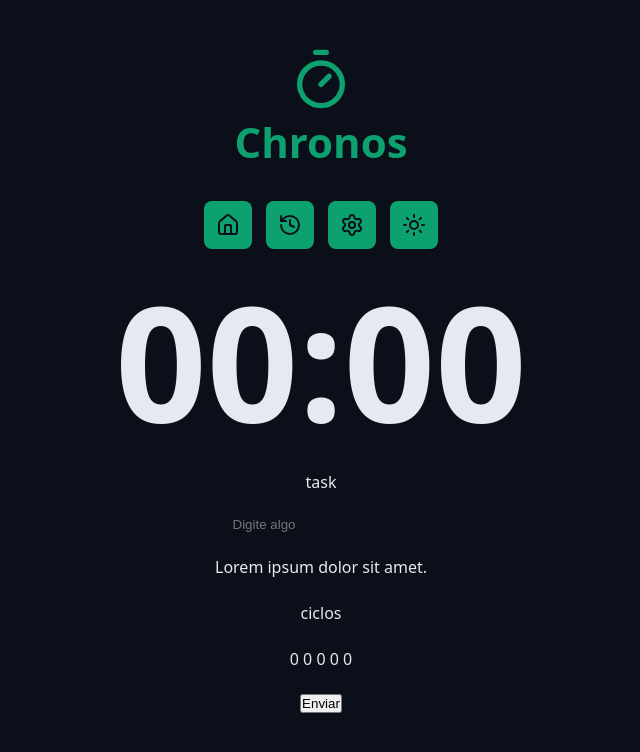
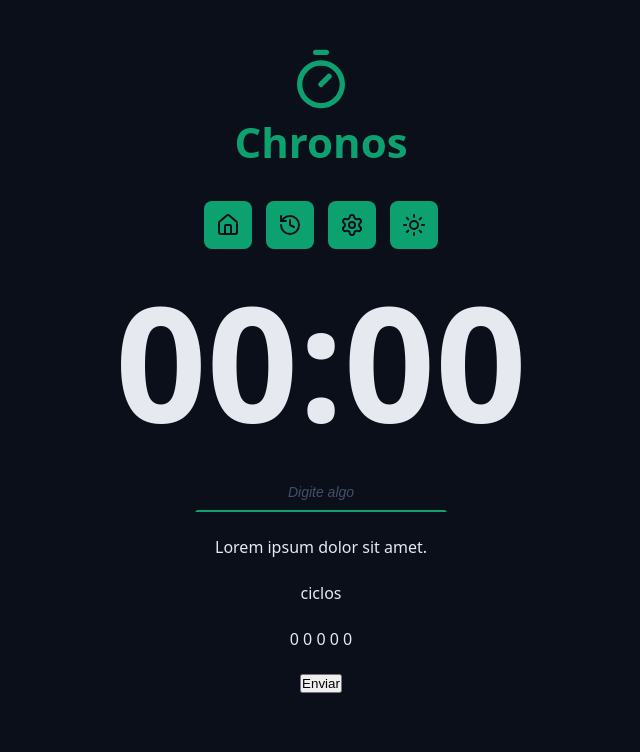
Before and after one commit to JoaoBruto/Chronos-Pomodoro, a React (Vite) app: page / in a window 1280 px wide. Shown: the top 752 px of the page, without its empty margins (319-959 px from the left). Built offline with nearby package versions, Linux system fonts and the light colour scheme.

Commit message:
✨ Upgrade in style and creat style of disabled

```diff
--- a/src/components/Input/styles.module.css
+++ b/src/components/Input/styles.module.css
@@ -1,4 +1,26 @@
 .Input {
   background-color: transparent;
-  border: none;
+  text-align: center;
+  font-size: 1.8rem;
+  padding: 0.8rem;
+  outline: none;
+  transition: all 0.3s ease-in-out;
+  border: 0.2rem solid transparent;
+  border-bottom: 0.2rem solid var(--primary);
 }
+
+.Input:focus {
+  border: 0.2rem solid var(--primary);
+  border-radius: 0.8rem;
+}
+
+.Input::placeholder {
+  color: var(--gray-500);
+  font-size: 1.4rem;
+  font-style: italic;
+}
+
+.Input:disabled {
+  border-bottom: 0.2rem solid var(--disabled);
+  color: var(--text-muted);
+}
--- a/src/main.tsx
+++ b/src/main.tsx
@@ -32,7 +32,7 @@ createRoot(document.getElementById('root')!).render(
       <Container>
         <form className='form' action=''>
           <div className='formRow'>
-            <DefaultInput labelText='task' id='meuInput' type='text' placeholder='Digite algo' />
+            <DefaultInput labelText='' id='meuInput' type='text' placeholder='Digite algo' />
 
 
           </div>
```
